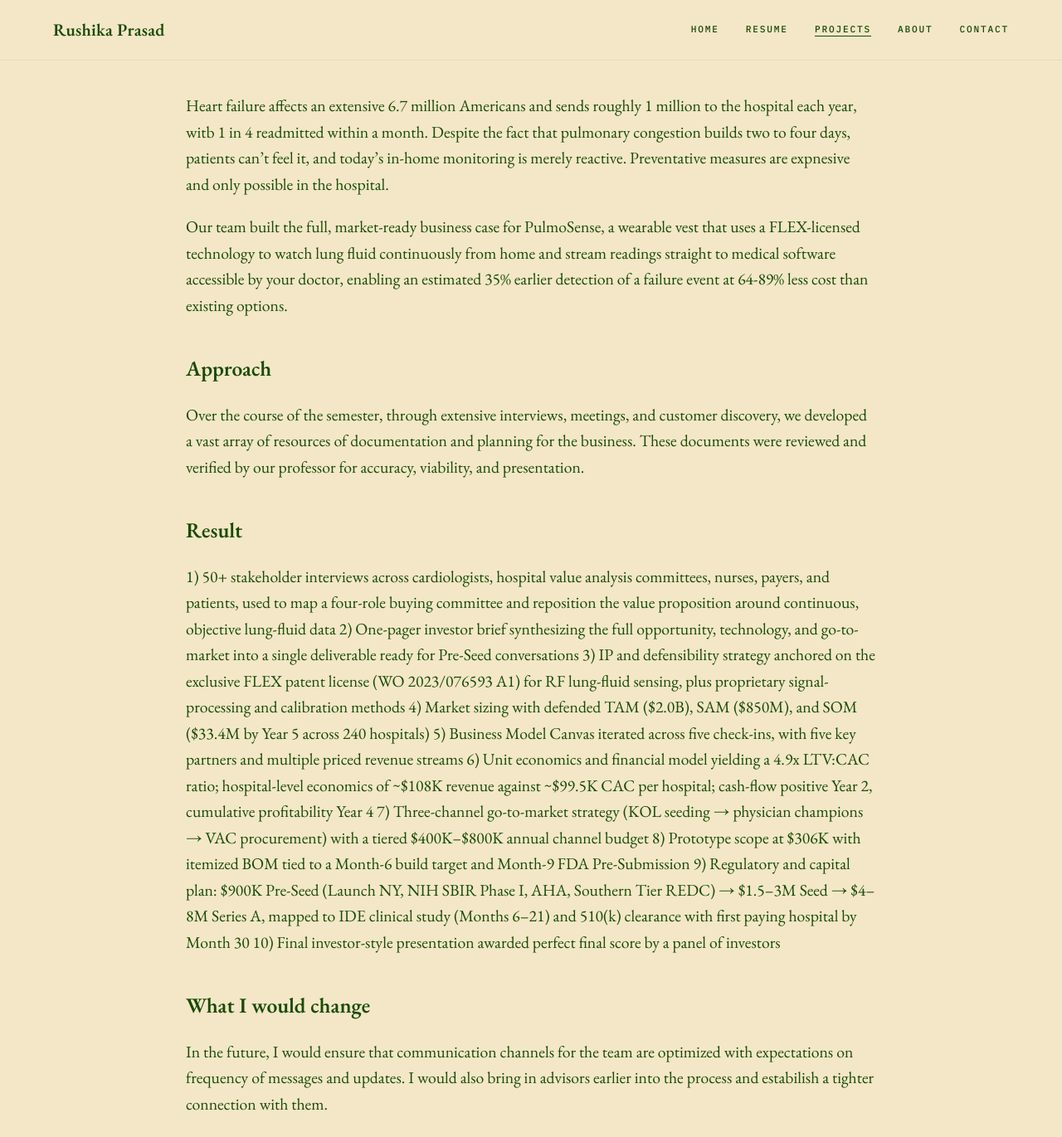
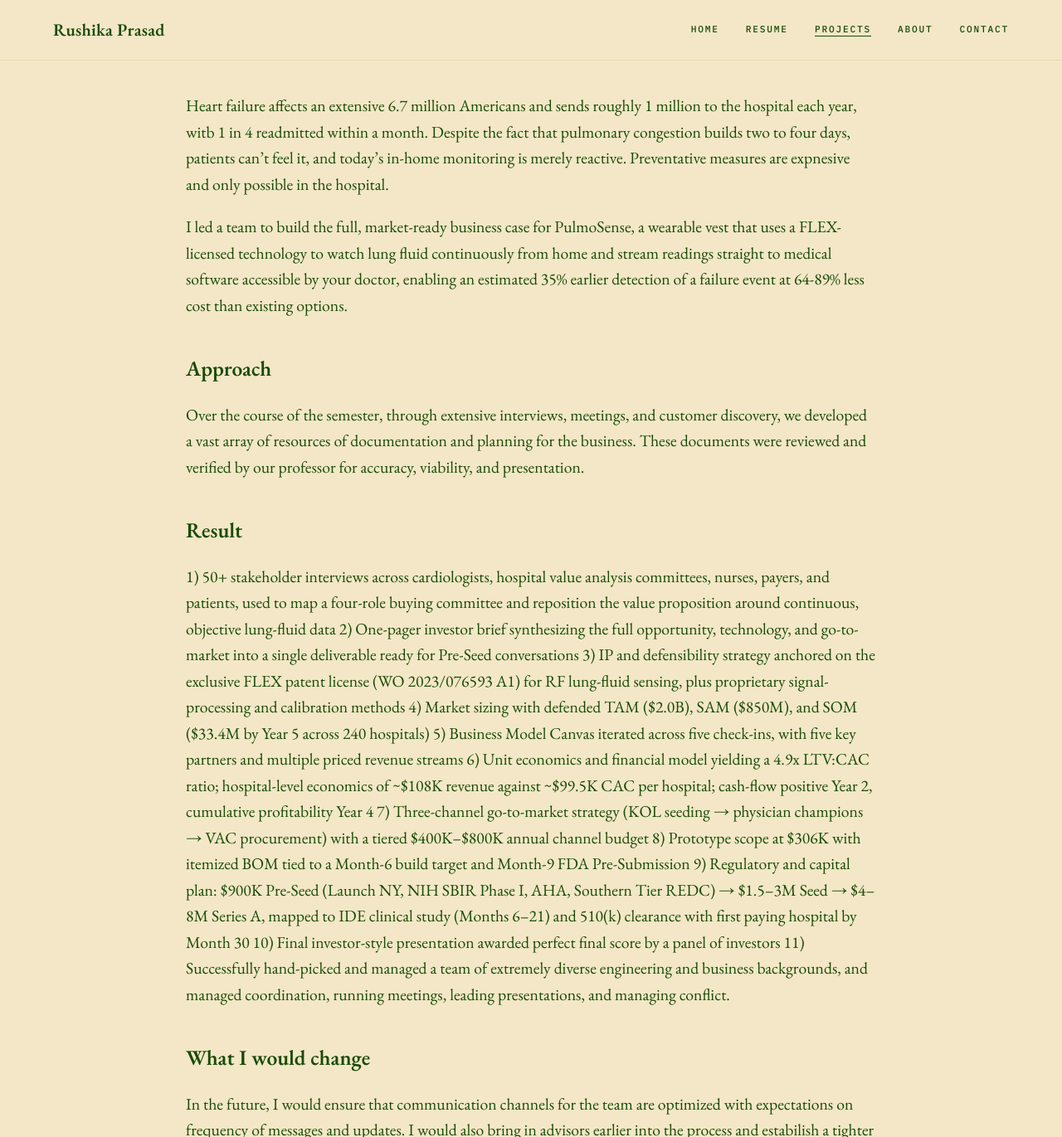
Before and after one commit to starRushi/Rushika, a Jekyll site: the page built from _projects/PulmoSense.md, in a window 1280 px wide and 1400 px high, scrolled down 873 px, cut to the strip 0-1371 px from the top of the window. Shown: the whole strip at 83% size. Built offline with Jekyll 4.4.1, drawn with Linux system fonts in a browser that asks for light colours.

Commit message:
Update PulmoSense.md

```diff
--- a/_projects/PulmoSense.md
+++ b/_projects/PulmoSense.md
@@ -34,7 +34,7 @@
 
 Heart failure affects an extensive 6.7 million Americans and sends roughly 1 million to the hospital each year, witb 1 in 4 readmitted within a month. Despite the fact that pulmonary congestion builds two to four days, patients can't feel it, and today's in-home monitoring is merely reactive. Preventative measures are expnesive and only possible in the hospital.
 
-Our team built the full, market-ready business case for PulmoSense, a wearable vest that uses a FLEX-licensed technology to watch lung fluid continuously from home and stream readings straight to medical software accessible by your doctor, enabling an estimated 35% earlier detection of a failure event at 64-89% less cost than existing options.
+I led a team to build the full, market-ready business case for PulmoSense, a wearable vest that uses a FLEX-licensed technology to watch lung fluid continuously from home and stream readings straight to medical software accessible by your doctor, enabling an estimated 35% earlier detection of a failure event at 64-89% less cost than existing options.
 
 ## Approach
 
@@ -52,6 +52,7 @@
 8) Prototype scope at $306K with itemized BOM tied to a Month-6 build target and Month-9 FDA Pre-Submission
 9) Regulatory and capital plan: $900K Pre-Seed (Launch NY, NIH SBIR Phase I, AHA, Southern Tier REDC) → $1.5–3M Seed → $4–8M Series A, mapped to IDE clinical study (Months 6–21) and 510(k) clearance with first paying hospital by Month 30
 10) Final investor-style presentation awarded perfect final score by a panel of investors
+11) Successfully hand-picked and managed a team of extremely diverse engineering and business backgrounds, and managed coordination, running meetings, leading presentations, and managing conflict.
 
 ## What I would change
 
```
